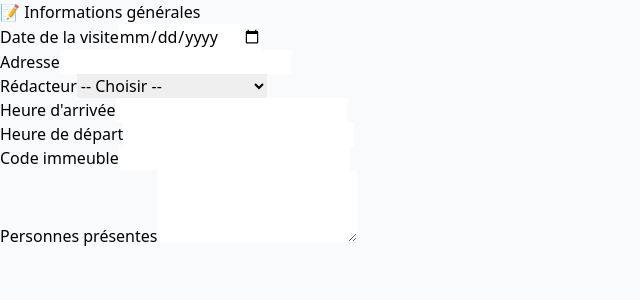
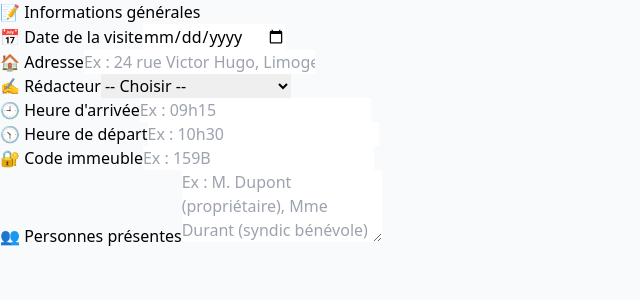
Before and after one commit to SamKTA/rapport-copro-orpi, a Next.js app: page / in a window 1280 px wide. Shown: the top 300 px of the page, without its empty margins (0-640 px from the left). Built offline with nearby package versions, Linux system fonts and the light colour scheme.

Commit message:
Update VisitForm.tsx

```diff
--- a/components/VisitForm.tsx
+++ b/components/VisitForm.tsx
@@ -19,22 +19,23 @@ export default function VisitForm() {
   }
 
   return (
-    <form className="space-y-4 p-4 bg-white rounded shadow max-w-xl mx-auto mt-8">
-      <h2 className="text-xl font-semibold">📝 Informations générales</h2>
+    <section className="bg-white shadow-lg rounded-2xl p-8 max-w-2xl mx-auto mt-10 border border-gray-200">
+      <h2 className="text-2xl font-bold text-gray-800 mb-6">📝 Informations générales</h2>
 
+      <div className="space-y-5">
         <div>
-        <label className="block text-sm font-medium">Date de la visite</label>
-        <input type="date" name="date" value={formData.date} onChange={handleChange} className="w-full border rounded px-3 py-2" />
+          <label className="block text-sm font-medium text-gray-700 mb-1">📅 Date de la visite</label>
+          <input type="date" name="date" value={formData.date} onChange={handleChange} className="input" />
         </div>
 
         <div>
-        <label className="block text-sm font-medium">Adresse</label>
-        <input type="text" name="address" value={formData.address} onChange={handleChange} className="w-full border rounded px-3 py-2" />
+          <label className="block text-sm font-medium text-gray-700 mb-1">🏠 Adresse</label>
+          <input type="text" name="address" value={formData.address} onChange={handleChange} className="input" placeholder="Ex : 24 rue Victor Hugo, Limoges" />
         </div>
 
         <div>
-        <label className="block text-sm font-medium">Rédacteur</label>
-        <select name="redacteur" value={formData.redacteur} onChange={handleChange} className="w-full border rounded px-3 py-2">
+          <label className="block text-sm font-medium text-gray-700 mb-1">✍️ Rédacteur</label>
+          <select name="redacteur" value={formData.redacteur} onChange={handleChange} className="input">
             <option value="">-- Choisir --</option>
             <option value="David SAINT-GERMAIN">David SAINT-GERMAIN</option>
             <option value="Elodie BONNAY">Elodie BONNAY</option>
@@ -44,24 +45,25 @@ export default function VisitForm() {
 
         <div className="grid grid-cols-2 gap-4">
           <div>
-          <label className="block text-sm font-medium">Heure d'arrivée</label>
-          <input type="text" name="arrivalTime" value={formData.arrivalTime} onChange={handleChange} className="w-full border rounded px-3 py-2" />
+            <label className="block text-sm font-medium text-gray-700 mb-1">🕘 Heure d'arrivée</label>
+            <input type="text" name="arrivalTime" value={formData.arrivalTime} onChange={handleChange} className="input" placeholder="Ex : 09h15" />
           </div>
           <div>
-          <label className="block text-sm font-medium">Heure de départ</label>
-          <input type="text" name="departureTime" value={formData.departureTime} onChange={handleChange} className="w-full border rounded px-3 py-2" />
+            <label className="block text-sm font-medium text-gray-700 mb-1">🕥 Heure de départ</label>
+            <input type="text" name="departureTime" value={formData.departureTime} onChange={handleChange} className="input" placeholder="Ex : 10h30" />
           </div>
         </div>
 
         <div>
-        <label className="block text-sm font-medium">Code immeuble</label>
-        <input type="text" name="buildingCode" value={formData.buildingCode} onChange={handleChange} className="w-full border rounded px-3 py-2" />
+          <label className="block text-sm font-medium text-gray-700 mb-1">🔐 Code immeuble</label>
+          <input type="text" name="buildingCode" value={formData.buildingCode} onChange={handleChange} className="input" placeholder="Ex : 159B" />
         </div>
 
         <div>
-        <label className="block text-sm font-medium">Personnes présentes</label>
-        <textarea name="personnesPresentes" value={formData.personnesPresentes} onChange={handleChange} className="w-full border rounded px-3 py-2" rows={3}></textarea>
+          <label className="block text-sm font-medium text-gray-700 mb-1">👥 Personnes présentes</label>
+          <textarea name="personnesPresentes" value={formData.personnesPresentes} onChange={handleChange} className="input" rows={3} placeholder="Ex : M. Dupont (propriétaire), Mme Durant (syndic bénévole)" />
         </div>
-    </form>
+      </div>
+    </section>
   )
 }
```
Lines whose indentation alone changed are shown as unchanged.
